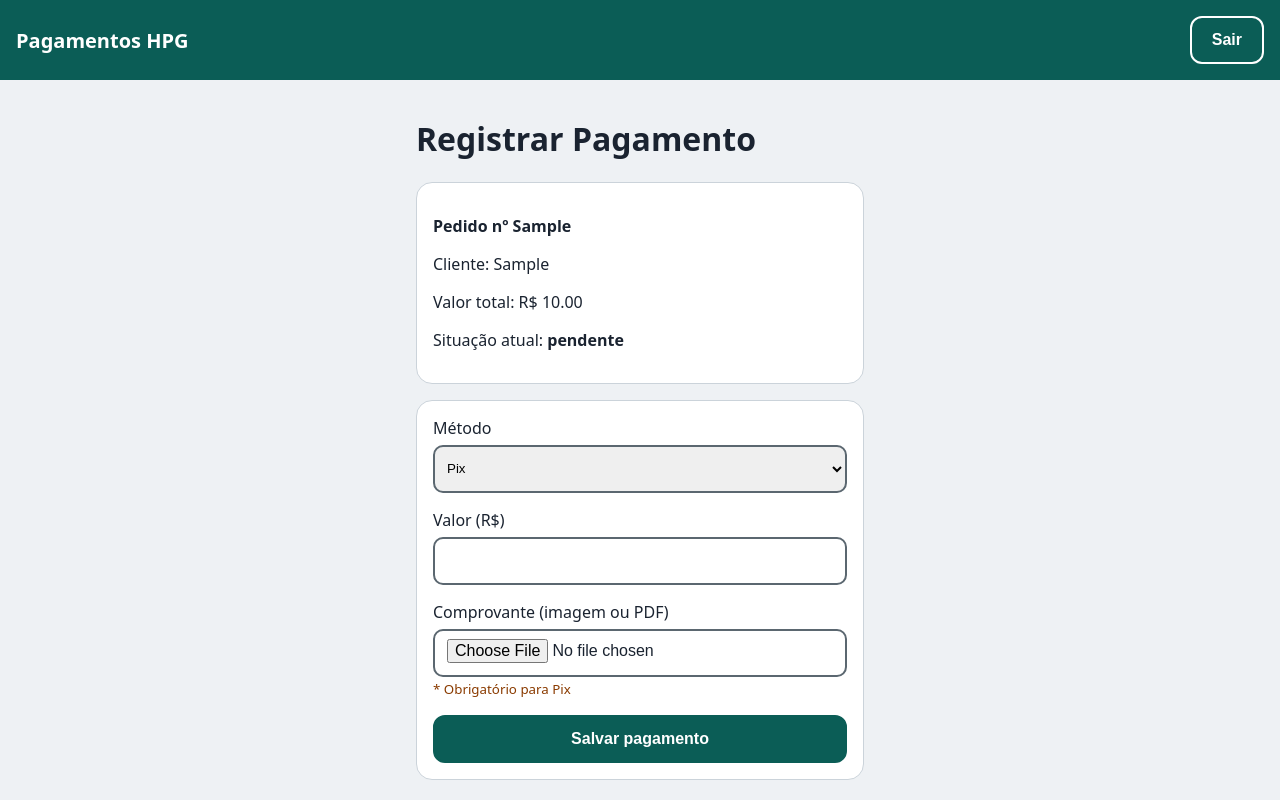
After one commit to Guilherme-bite/projeto-hpg, a Flask app: page /pedidos/1/pagamento in a window 1280 px wide. The commit adds this page. Run offline with Flask 3, Linux system fonts and the light colour scheme; a user stored in the database is signed in; tables that the repository leaves empty hold one stand-in row (values such as "Sample post").

Commit message:
feat: cadastro de pedidos, pagamentos, conferencia e tratamento de erros de integridade

```diff
--- a/app/__init__.py
+++ b/app/__init__.py
@@ -26,15 +26,15 @@ def create_app(config_object=Config):
     login_manager.login_message = "Faça login para continuar."
     login_manager.login_message_category = "info"
 
-    from app import models  # noqa: F401  (registra as tabelas no SQLAlchemy)
-    from app.routes import auth, main
+    from app import models
+    from app.routes import auth, main, pedidos
 
     app.register_blueprint(auth.bp)
     app.register_blueprint(main.bp)
+    app.register_blueprint(pedidos.bp)
 
     @app.before_request
     def exigir_login():
-        """Toda rota exige login, exceto as da lista de publicas (RNF01)."""
         if request.endpoint in ROTAS_PUBLICAS:
             return None
         if not current_user.is_authenticated:
--- /dev/null
+++ b/app/routes/pedidos.py
@@ -0,0 +1,92 @@
+from flask import Blueprint, render_template, request, redirect, url_for, flash
+from flask_login import login_required, current_user
+from app.extensions import db
+from app.models import Pedido, Pagamento
+from app.services.pedido_service import recalcular_situacao
+from app.services.pagamento_service import salvar_comprovante
+from datetime import datetime, timezone
+from sqlalchemy.exc import IntegrityError
+
+bp = Blueprint("pedidos", __name__)
+
+@bp.route("/pedidos")
+@login_required
+def listar():
+    pedidos = Pedido.query.order_by(Pedido.criado_em.desc()).all()
+    return render_template("pedidos.html", pedidos=pedidos)
+
+@bp.route("/pedidos/novo", methods=["GET", "POST"])
+@login_required
+def novo():
+    if request.method == "POST":
+        numero = request.form.get("numero")
+        cliente = request.form.get("cliente")
+        valor_total = request.form.get("valor_total")
+
+        if not numero or not cliente or not valor_total:
+            flash("Preencha todos os campos.", "erro")
+            return redirect(url_for("pedidos.novo"))
+
+        try:
+            novo_pedido = Pedido(numero=numero, cliente=cliente, valor_total=valor_total)
+            db.session.add(novo_pedido)
+            db.session.commit()
+            flash("Pedido cadastrado com sucesso!", "info")
+            return redirect(url_for("pedidos.listar"))
+        except IntegrityError:
+            db.session.rollback()
+            flash("Erro: Já existe um pedido com esse número.", "erro")
+            return redirect(url_for("pedidos.novo"))
+
+    return render_template("novo_pedido.html")
+
+@bp.route("/pedidos/<int:pedido_id>/pagamento", methods=["GET", "POST"])
+@login_required
+def registrar_pagamento(pedido_id):
+    pedido = db.get_or_404(Pedido, pedido_id)
+
+    if request.method == "POST":
+        metodo = request.form.get("metodo")
+        valor = request.form.get("valor")
+        arquivo = request.files.get("comprovante")
+
+        # Validação amigável antes de ir para o banco
+        if metodo == "pix" and (not arquivo or not arquivo.filename):
+            flash("Para pagamentos via Pix, é obrigatório anexar o comprovante.", "erro")
+            return redirect(url_for("pedidos.registrar_pagamento", pedido_id=pedido.id))
+
+        try:
+            nome_arquivo = salvar_comprovante(arquivo)
+            novo_pagamento = Pagamento(
+                pedido_id=pedido.id,
+                usuario_id=current_user.id,
+                metodo=metodo,
+                valor=valor,
+                comprovante_arquivo=nome_arquivo
+            )
+            db.session.add(novo_pagamento)
+
+            db.session.flush()
+            recalcular_situacao(pedido)
+
+            db.session.commit()
+            flash("Pagamento registrado!", "info")
+            return redirect(url_for("pedidos.listar"))
+        except ValueError as e:
+            db.session.rollback()
+            flash(str(e), "erro")
+        except IntegrityError:
+            db.session.rollback()
+            flash("Erro de integridade. Verifique os dados do pagamento.", "erro")
+
+    return render_template("registrar_pagamento.html", pedido=pedido)
+
+@bp.route("/conferencia")
+@login_required
+def conferencia():
+    hoje = datetime.now(timezone.utc).date()
+    pedidos = Pedido.query.all()
+    total_pix = sum(p.valor for p in Pagamento.query.filter(Pagamento.metodo == "pix").all())
+    total_dinheiro = sum(p.valor for p in Pagamento.query.filter(Pagamento.metodo == "dinheiro").all())
+
+    return render_template("conferencia.html", pedidos=pedidos, total_pix=total_pix, total_dinheiro=total_dinheiro)
--- /dev/null
+++ b/app/services/pagamento_service.py
@@ -0,0 +1,25 @@
+import os
+import uuid
+from werkzeug.utils import secure_filename
+from flask import current_app
+
+EXTENSOES_PERMITIDAS = {"png", "jpg", "jpeg", "pdf"}
+
+def arquivo_permitido(nome_arquivo):
+    return "." in nome_arquivo and nome_arquivo.rsplit(".", 1)[1].lower() in EXTENSOES_PERMITIDAS
+
+def salvar_comprovante(arquivo):
+    """Salva o arquivo com nome aleatório e seguro na pasta instance/uploads."""
+    if not arquivo or not arquivo.filename:
+        return None
+
+    if not arquivo_permitido(arquivo.filename):
+        raise ValueError("Formato de arquivo não permitido. Use imagem ou PDF.")
+
+    # Gera um nome único para evitar colisões e problemas de segurança
+    ext = arquivo.filename.rsplit(".", 1)[1].lower()
+    nome_seguro = f"{uuid.uuid4().hex}.{ext}"
+
+    caminho_completo = os.path.join(current_app.config["UPLOAD_FOLDER"], nome_seguro)
+    arquivo.save(caminho_completo)
+    return nome_seguro
--- a/app/templates/inicio.html
+++ b/app/templates/inicio.html
@@ -2,5 +2,8 @@
 {% block conteudo %}
 <h1>O que você quer fazer?</h1>
 <p>Usuário: {{ current_user.login }}</p>
-<p class="nota">Tela inicial provisória. O menu completo será feito na Fase 6.</p>
+<div style="display: flex; flex-direction: column; gap: 12px; margin-top: 24px;">
+  <a href="{{ url_for('pedidos.listar') }}" class="botao botao-principal" style="text-align: center; text-decoration: none; display: block;">Pedidos</a>
+  <a href="{{ url_for('pedidos.conferencia') }}" class="botao botao-contorno" style="text-align: center; text-decoration: none; display: block; color: var(--verde); border-color: var(--verde);">Conferência do dia</a>
+</div>
 {% endblock %}
--- /dev/null
+++ b/app/templates/registrar_pagamento.html
@@ -0,0 +1,54 @@
+{% extends "base.html" %}
+{% block titulo %}Registrar Pagamento{% endblock %}
+{% block conteudo %}
+<h1>Registrar Pagamento</h1>
+<div class="cartao" style="margin-bottom: 16px;">
+  <p><strong>Pedido nº {{ pedido.numero }}</strong></p>
+  <p>Cliente: {{ pedido.cliente }}</p>
+  <p>Valor total: R$ {{ "%.2f"|format(pedido.valor_total) }}</p>
+  <p>Situação atual: <strong>{{ pedido.situacao }}</strong></p>
+</div>
+
+<form method="post" enctype="multipart/form-data" class="cartao" id="form-pagamento">
+  <input type="hidden" name="csrf_token" value="{{ csrf_token() }}">
+
+  <div class="campo">
+    <label>Método</label>
+    <select name="metodo" id="metodo" style="width:100%; min-height:48px; border-radius:10px; padding:8px; border: 2px solid #5b6770;" onchange="verificarMetodo()">
+      <option value="pix">Pix</option>
+      <option value="dinheiro">Dinheiro</option>
+    </select>
+  </div>
+
+  <div class="campo">
+    <label>Valor (R$)</label>
+    <input type="number" step="0.01" name="valor" required>
+  </div>
+
+  <div class="campo">
+    <label>Comprovante (imagem ou PDF)</label>
+    <input type="file" name="comprovante" id="comprovante" accept=".png,.jpg,.jpeg,.pdf">
+    <small id="aviso-comprovante" style="color: var(--erro); display: none;">* Obrigatório para Pix</small>
+  </div>
+
+  <button type="submit" class="botao botao-principal">Salvar pagamento</button>
+</form>
+
+<script>
+  function verificarMetodo() {
+    const metodo = document.getElementById('metodo').value;
+    const inputComprovante = document.getElementById('comprovante');
+    const aviso = document.getElementById('aviso-comprovante');
+
+    if (metodo === 'pix') {
+      inputComprovante.required = true;
+      aviso.style.display = 'inline';
+    } else {
+      inputComprovante.required = false;
+      aviso.style.display = 'none';
+    }
+  }
+  // Executa ao carregar a página
+  verificarMetodo();
+</script>
+{% endblock %}
```
Also changed, not shown: app/models/pagamento.py (+15 -27 lines), app/models/pedido.py (+10 -13 lines), app/templates/conferencia.html (added, +23 -0 lines), app/templates/novo_pedido.html (added, +22 -0 lines), app/templates/pedidos.html (added, +19 -0 lines).
